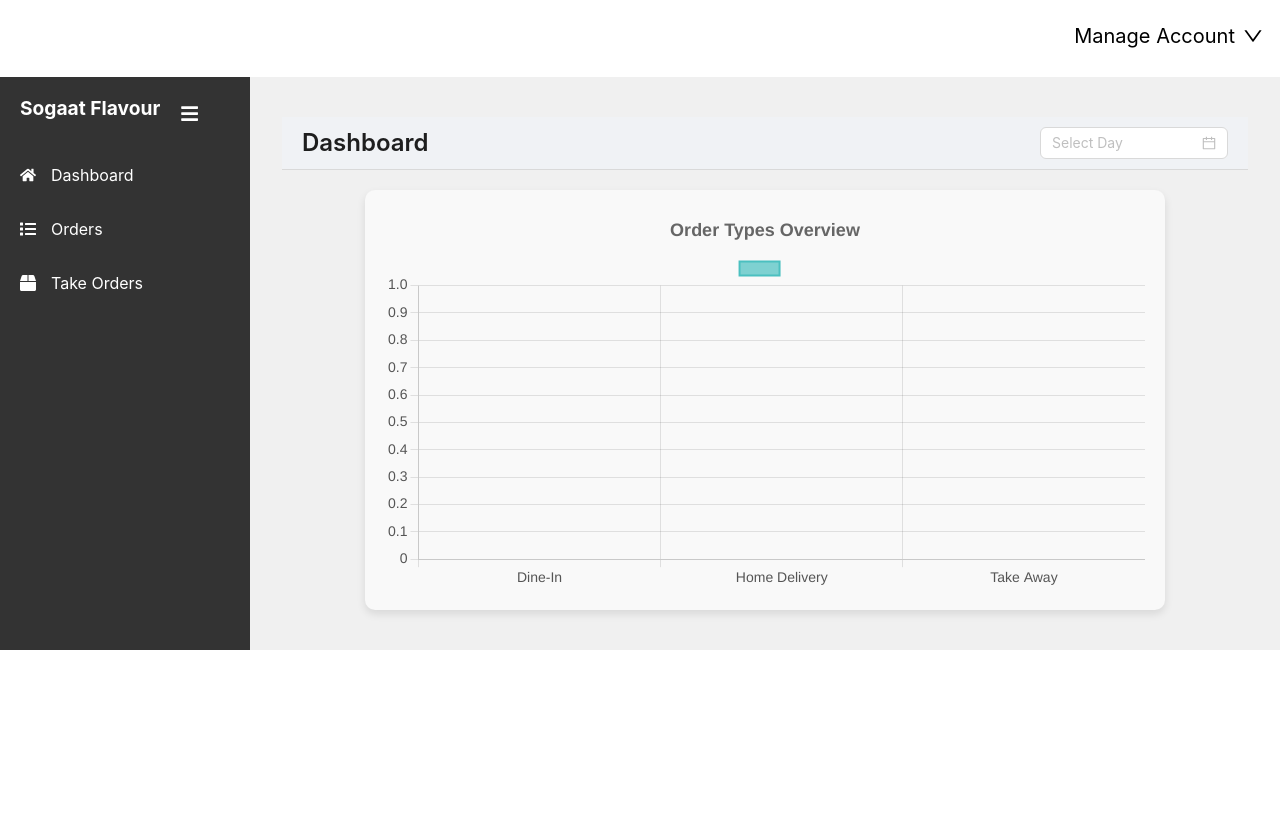
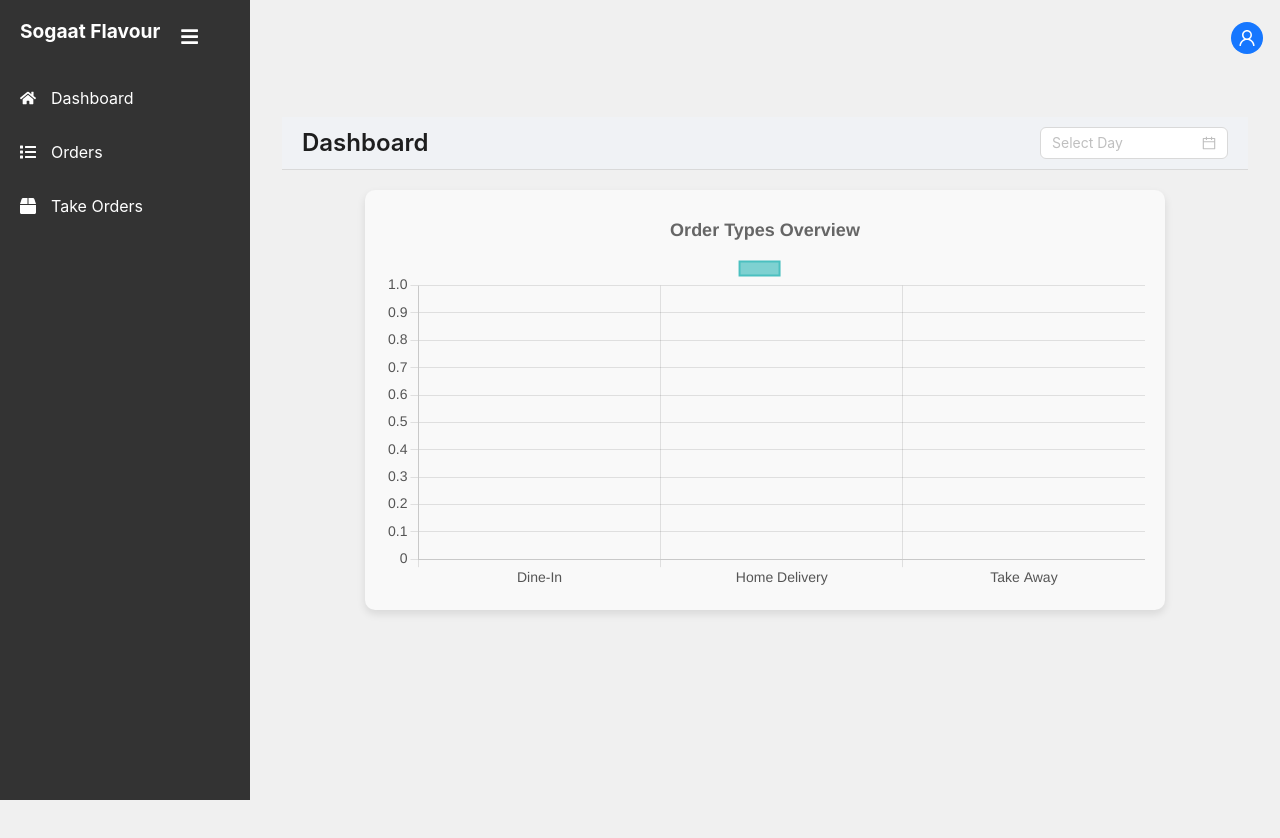
Before and after one commit to sikander-nawaz/SogaatCafe, a React (Create React App) app: page /home in a window 1280 px wide. Shown: the top 838 px of the page. Before the commit the page ends 800 px from the top, so only its background shows below. Built offline with nearby package versions, Linux system fonts and the light colour scheme; no server answers; the database is empty; sample sign-in values are in the browser's storage.

Commit message:
Changings in Sidebar

```diff
--- a/src/App.css
+++ b/src/App.css
@@ -0,0 +1,3 @@
+body{
+    background-color: #F0F0F0;
+}
--- a/src/Components/Header.jsx
+++ b/src/Components/Header.jsx
@@ -1,10 +1,9 @@
 import React, { useState, useEffect } from 'react';
 import { useNavigate } from 'react-router-dom';
-import { DownOutlined, SettingOutlined } from '@ant-design/icons';
-import { Dropdown, Space, Menu, Modal, Input , message  } from 'antd';
+import { SettingOutlined, UserOutlined } from '@ant-design/icons';
+import { Dropdown, Space, Menu, Modal, Input, message, Avatar } from 'antd';
 import { db } from "../Config/Firebase";
-import { collection, addDoc, getDocs, query, where, doc, updateDoc } from 'firebase/firestore';
-
+import { collection, getDocs, doc, updateDoc } from 'firebase/firestore';
 
 const Header = () => {
     const [admindata, setAdmindata] = useState([]);
@@ -28,7 +27,7 @@ const Header = () => {
             }));
             if (filterData.length > 0) {
                 setAdmindata(filterData);
-                setAdminEmail(filterData[0].email);  // Assume first admin data
+                setAdminEmail(filterData[0].email); // Assume first admin data
                 setAdminPassword(filterData[0].password);
                 setCurrentAdminId(filterData[0].id);
             }
@@ -73,21 +72,29 @@ const Header = () => {
     const items = [
         { key: '1', label: 'My Account', disabled: true },
         { type: 'divider' },
-        { key: '4', label: (<span onClick={() => setIsUpdateModalVisible(true)}><SettingOutlined /> Update Profile</span>) },
+        {
+            key: '4',
+            label: (
+                <span onClick={() => setIsUpdateModalVisible(true)}>
+                    <SettingOutlined /> Update Profile
+                </span>
+            ),
+        },
         { type: 'divider' },
-        { key: '6', label: 'Logout', onClick: handleLogout, style: { color: 'red' } },
+        {
+            key: '6',
+            label: 'Logout',
+            onClick: handleLogout,
+            style: { color: 'red' },
+        },
     ];
 
     return (
         <>
-            <div className="container-fluid">
+            <div className="container-fluid" style={{ backgroundColor: "#F0F0F0" }}>
                 <div className="row" style={{ padding: "5px" }}>
                     <div className="col-8">
-                        <h1 style={{ fontFamily: "Times New Roman", fontWeight: "bold", color: "#333" }}>
-                            <marquee behavior="scroll" direction="right" scrollamount="10">
-                                Welcome to Sogat
-                            </marquee>
-                        </h1>
+
                     </div>
                     <div className="col-4 d-flex justify-content-end pt-3">
                         <Dropdown
@@ -96,16 +103,17 @@ const Header = () => {
                             style={{ cursor: "pointer" }}
                         >
                             <a onClick={(e) => e.preventDefault()}>
-                                <Space style={{ cursor: "pointer", textDecoration: "none", color: "black", fontSize: "20px" }}>
-                                    Manage Account
-                                    <DownOutlined />
+                                <Space style={{ cursor: "pointer", textDecoration: "none" }}>
+                                    <Avatar
+                                        icon={<UserOutlined />}
+                                        style={{ backgroundColor: '#1677FF' }}
+                                    />
                                 </Space>
                             </a>
                         </Dropdown>
                     </div>
                 </div>
             </div>
-
 
             {/* Modal for Updating Profile */}
             <Modal
@@ -128,6 +136,6 @@ const Header = () => {
             </Modal>
         </>
     );
-}
+};
 
 export default Header;
--- a/src/Components/Sidebar.css
+++ b/src/Components/Sidebar.css
@@ -1,17 +1,20 @@
 .app {
   display: flex;
-   /* max-height: 100vh; */
+  height: 100vh; /* Ensures the entire app occupies the full viewport height */
 }
 
 .sidebar {
   background-color: #333;
   color: #fff;
   width: 250px;
-   /* height: 100vh;Makes the sidebar stretch to the full viewport height */
+  height: 100vh; /* Sidebar spans the full height of the viewport */
   transition: width 0.3s ease;
   display: flex;
   flex-direction: column;
   padding-top: 20px;
+  position: fixed; /* Keeps the sidebar fixed during scrolling */
+  top: 0;
+  left: 0;
 }
 
 .collapsed .sidebar {
@@ -72,6 +75,12 @@
   flex: 1;
   padding: 20px;
   background-color: #f0f0f0;
+  margin-left: 250px; /* Ensure content is shifted right when sidebar is expanded */
+  transition: margin-left 0.3s ease;
+}
+
+.collapsed ~ .main-content {
+  margin-left: 80px; /* Adjust margin when sidebar is collapsed */
 }
 
 .header {
@@ -83,9 +92,6 @@
 /* Responsive Styles */
 @media (max-width: 768px) {
   .sidebar {
-    position: relative;
-    z-index: 1000;
-    /* height: 100vh; Ensures full viewport height */
     width: 250px;
   }
 
--- a/src/UsersData/UserHeader.jsx
+++ b/src/UsersData/UserHeader.jsx
@@ -1,7 +1,7 @@
 import React, { useState, useEffect } from 'react';
 import { useNavigate } from 'react-router-dom';
-import { DownOutlined } from '@ant-design/icons';
-import { Dropdown, Space, Menu } from 'antd';
+import { DownOutlined , UserOutlined} from '@ant-design/icons';
+import { Dropdown, Space, Menu , Avatar} from 'antd';
 
 const UserHeader = () => {
     const navigate = useNavigate();
@@ -35,8 +35,10 @@ const UserHeader = () => {
                         >
                             <a onClick={(e) => e.preventDefault()}>
                                 <Space style={{ cursor: "pointer", textDecoration: "none", color: "black", fontSize: "20px" }}>
-                                    Manage Account
-                                    <DownOutlined />
+                                <Avatar
+                                        icon={<UserOutlined />}
+                                        style={{ backgroundColor: '#1677FF' }}
+                                    />
                                 </Space>
                             </a>
                         </Dropdown>
```
